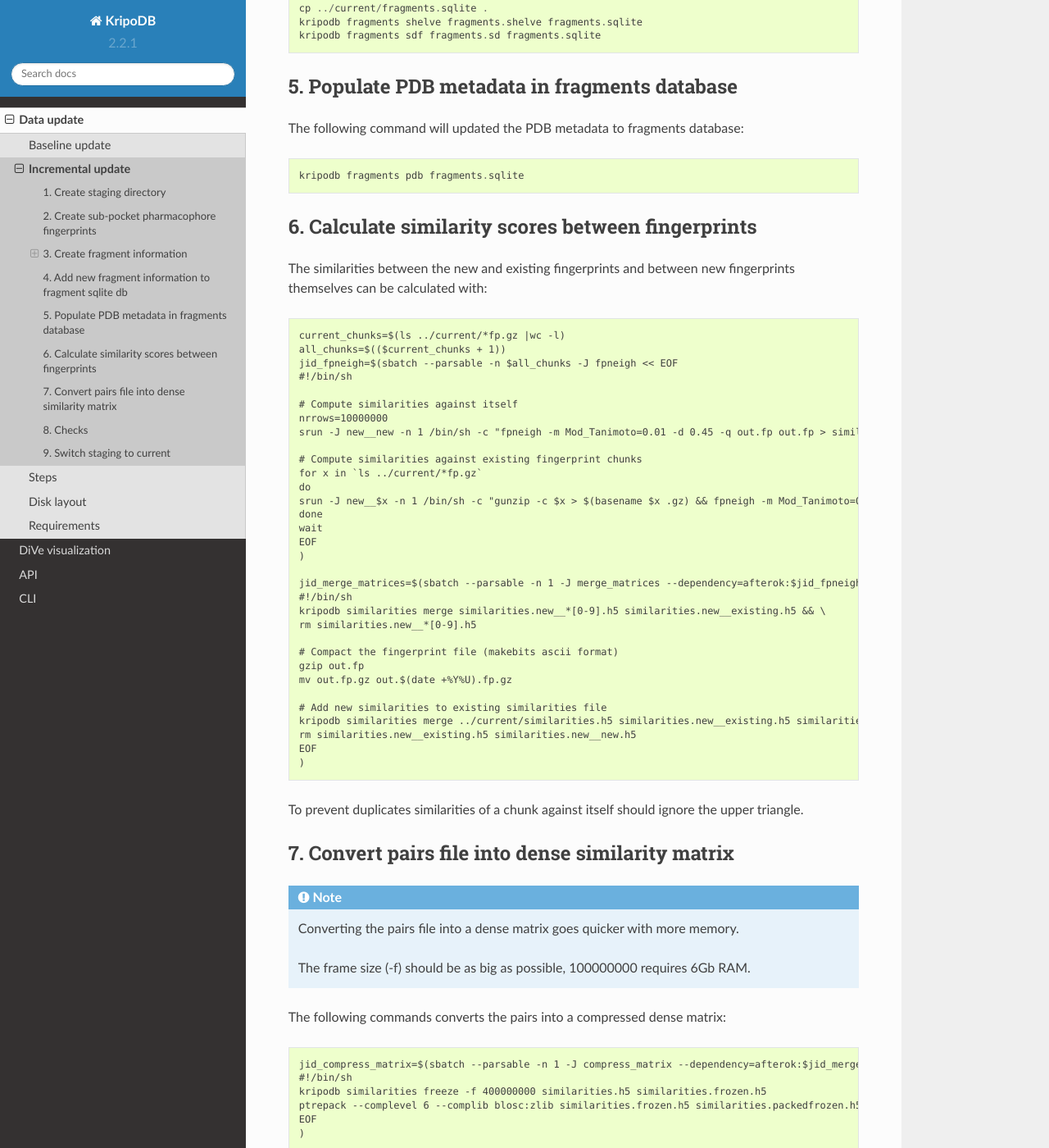
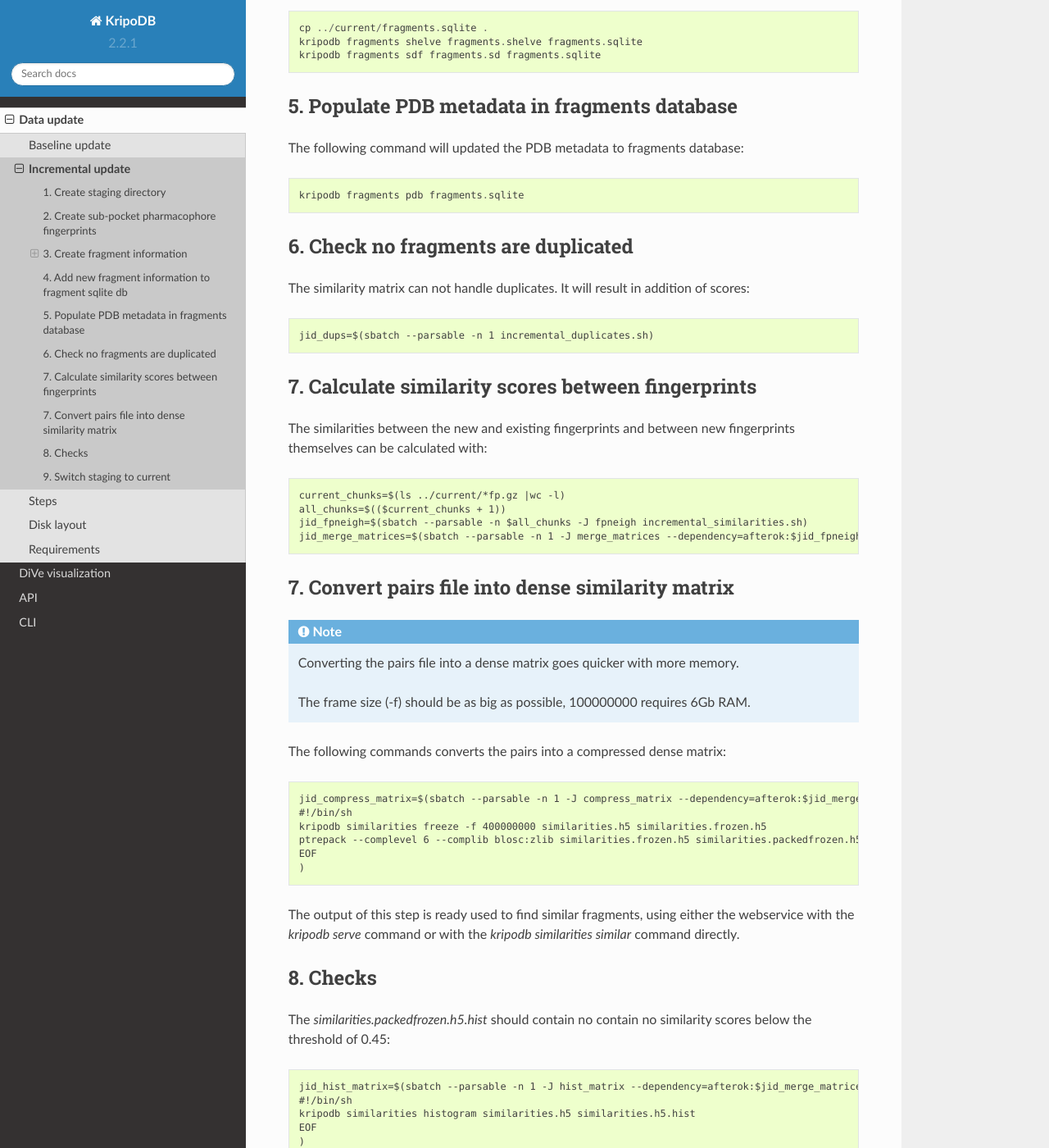
Before and after one commit to 3D-e-Chem/kripodb, a Sphinx documentation site: the page built from docs/incremental-update.rst, in a window 1280 px wide and 1400 px high, scrolled down 1564 px. Shown: the whole window at 82% size. Built offline with Sphinx 7.4.7 and the Read the Docs theme 2.0.0, drawn with Linux system fonts in a browser that asks for light colours; some of the changed text lies outside the part shown.

Commit message:
Added update scripts + replaced code snippets in docs with script calls

```diff
--- a/docs/incremental-update.rst
+++ b/docs/incremental-update.rst
@@ -56,45 +56,22 @@ The following command will updated the PDB metadata to fragments database::
 
     kripodb fragments pdb fragments.sqlite
 
-6. Calculate similarity scores between fingerprints
+6. Check no fragments are duplicated
+------------------------------------
+
+The similarity matrix can not handle duplicates. It will result in addition of scores::
+
+    jid_dups=$(sbatch --parsable -n 1 incremental_duplicates.sh)
+
+7. Calculate similarity scores between fingerprints
 ---------------------------------------------------
 
 The similarities between the new and existing fingerprints and between new fingerprints themselves can be calculated with::
 
     current_chunks=$(ls ../current/*fp.gz |wc -l)
     all_chunks=$(($current_chunks + 1))
-    jid_fpneigh=$(sbatch --parsable -n $all_chunks -J fpneigh << EOF
-    #!/bin/sh
-
-    # Compute similarities against itself
-    nrrows=10000000
-    srun -J new__new -n 1 /bin/sh -c "fpneigh -m Mod_Tanimoto=0.01 -d 0.45 -q out.fp out.fp > similarities.new_new.txt && tail similarities.new_new.txt && kripodb similarities import --nrrows $nrrows --ignore_upper_triangle similarities.new_new.txt fragments.sqlite similarities.new__new.h5 && rm similarities.new_new.txt" &
-
-    # Compute similarities against existing fingerprint chunks
-    for x in `ls ../current/*fp.gz`
-    do
-    srun -J new__$x -n 1 /bin/sh -c "gunzip -c $x > $(basename $x .gz) && fpneigh -m Mod_Tanimoto=0.01 -d 0.45 -q out.fp $(basename $x .gz) > similarities.new__$(basename $x .fp.gz).txt && tail similarities.new__$(basename $x .fp.gz).txt && kripodb similarities import --nrrows $nrrows similarities.new__$(basename $x .fp.gz).txt fragments.sqlite similarities.new__$(basename $x .fp.gz).h5 && rm similarities.new__$(basename $x .fp.gz).txt $(basename $x .gz)" &
-    done
-    wait
-    EOF
-    )
-
-    jid_merge_matrices=$(sbatch --parsable -n 1 -J merge_matrices --dependency=afterok:$jid_fpneigh << EOF
-    #!/bin/sh
-    kripodb similarities merge similarities.new__*[0-9].h5 similarities.new__existing.h5 && \
-    rm similarities.new__*[0-9].h5
-
-    # Compact the fingerprint file (makebits ascii format)
-    gzip out.fp
-    mv out.fp.gz out.$(date +%Y%U).fp.gz
-
-    # Add new similarities to existing similarities file
-    kripodb similarities merge ../current/similarities.h5 similarities.new__existing.h5 similarities.new__new.h5 similarities.h5 && \
-    rm similarities.new__existing.h5 similarities.new__new.h5
-    EOF
-    )
-
-To prevent duplicates similarities of a chunk against itself should ignore the upper triangle.
+    jid_fpneigh=$(sbatch --parsable -n $all_chunks -J fpneigh incremental_similarities.sh)
+    jid_merge_matrices=$(sbatch --parsable -n 1 -J merge_matrices --dependency=afterok:$jid_fpneigh incremental_merge_similarities.sh)
 
 7. Convert pairs file into dense similarity matrix
 --------------------------------------------------
```
Also changed, not shown: 4 other files.
